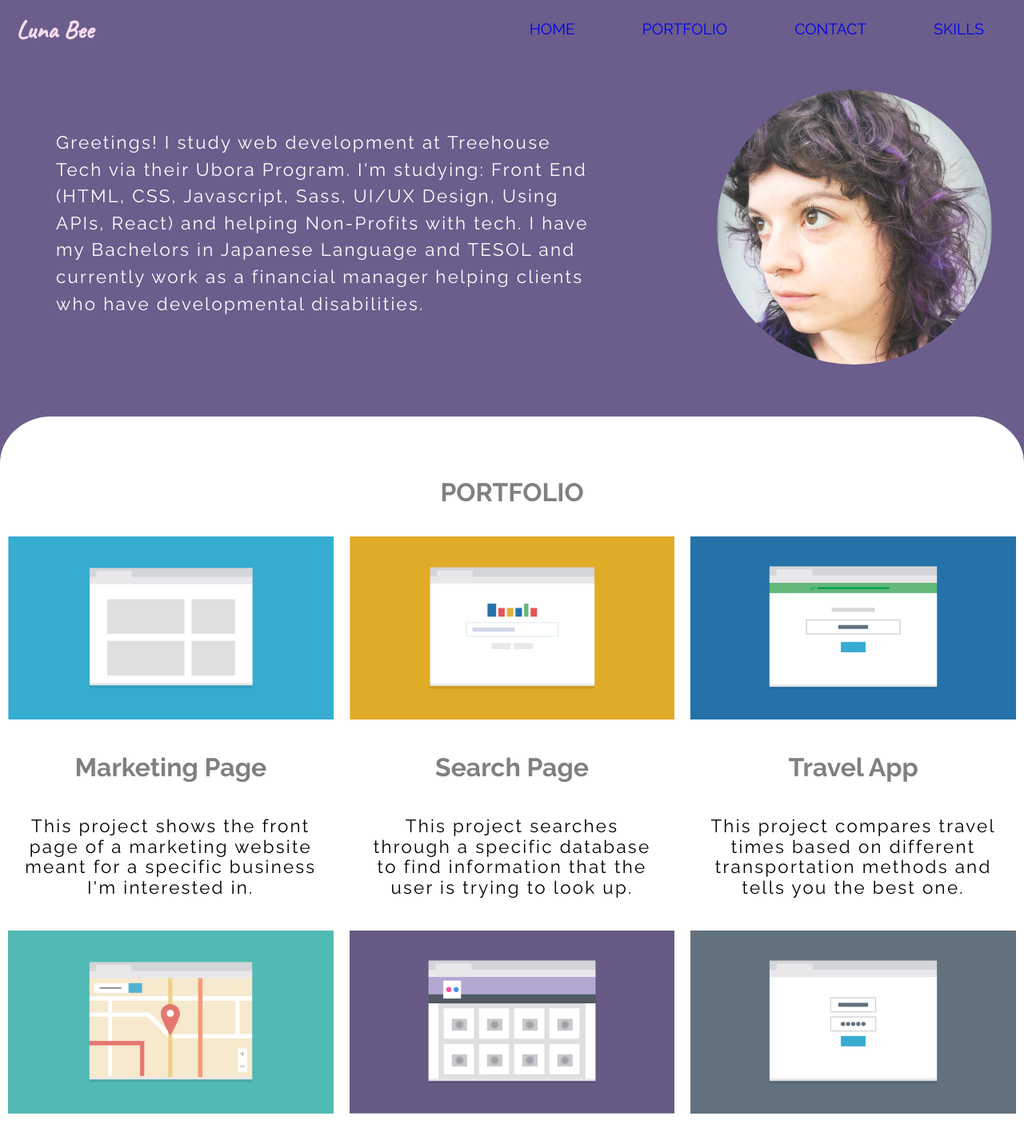
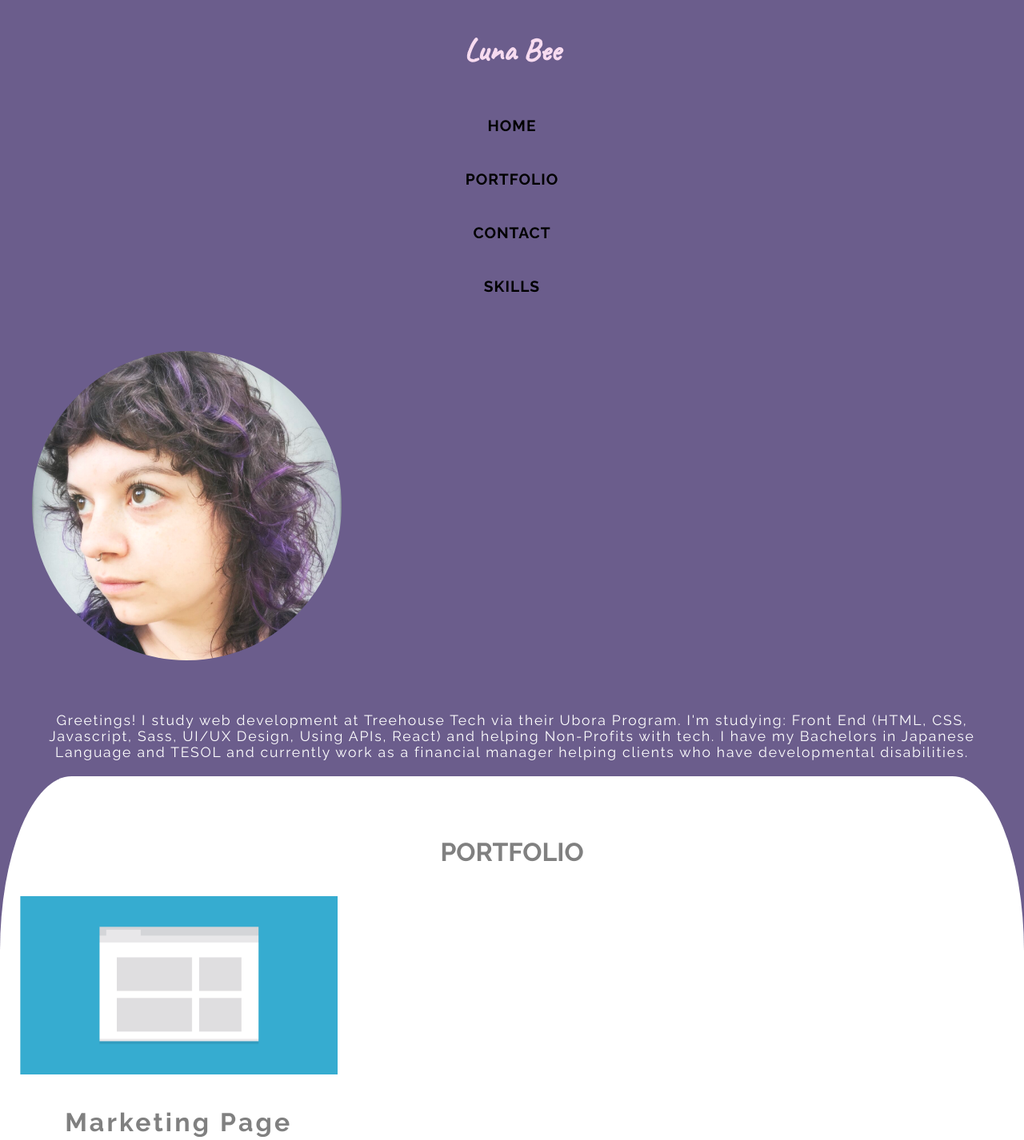
Before and after one commit to constbeecoding/mobile-first-layout, a plain HTML site: page index.html in a window 1280 px wide. Shown: the top 1426 px of the page at 80% size. Drawn offline with nearby package versions, Linux system fonts and the light colour scheme.

Commit message:
Updating CSS File and Map to match SCSS

```diff
--- a/css/styles.css
+++ b/css/styles.css
@@ -1,9 +1,13 @@
 /* ============================================ */
 /*                Base Styles                   */
 /* ============================================ */
-/*Base Element Styles*/
+/*-----BASE ELEMENT STYLES-----*/
 * {
   box-sizing: border-box;
+}
+
+.flex {
+  display: flex;
 }
 
 body {
@@ -16,17 +20,16 @@ body {
 
 p {
   font-size: 1.4em;
-  font-weight: lighter;
   text-align: center;
-  margin: 20px 20px;
   padding: 10px;
   letter-spacing: 0.1em;
 }
 
 li {
-  display: block;
   list-style-type: none;
   font-size: 1.2em;
+  letter-spacing: 1px;
+  font-weight: bold;
   background-color: #fff;
   margin: 5px 10px;
   padding: 20px;
@@ -37,39 +40,39 @@ li {
 h1 {
   text-align: center;
   font-size: 2em;
-  margin: 0;
   color: #fff;
-  background-color: #6b5d8c;
 }
 
 h2 {
+  flex-basis: 100%;
   font-size: 2em;
   text-align: center;
-  color: #fff;
+  text-transform: uppercase;
 }
 
 h3 {
   font-size: 2em;
   text-align: center;
+  letter-spacing: 0.1em;
   color: grey;
 }
 
 ul {
   margin: 0;
-  width: 100%;
   padding-left: 0;
 }
 
 footer {
+  justify-content: space-between;
+  align-items: center;
   border-top: solid #fff 2px;
-  bottom: 0;
   padding: 20px;
-  width: 100%;
   height: 100px;
 }
 
-/*Link Styles*/
+/*-----LINK STYLES-----*/
 a {
+  color: #000;
   text-decoration: none;
   padding: 10px;
   text-transform: uppercase;
@@ -83,37 +86,45 @@ a:hover {
 }
 
 a:visited {
-  color: #000;
+  color: #e0d144;
 }
 
 .top a {
+  font-weight: 600;
   font-size: 1rem;
 }
 
 /* ===== Base Layout Styles=====*/
-/*Header and Main Navigation*/
+/*-----HEADER/MAIN NAV------*/
+.main-header {
+  flex-direction: column;
+  margin: 10px;
+}
+
+.main-nav ul {
+  flex-direction: column;
+}
+
+/*-----INTRO------*/
 .intro-img {
-  display: block;
-  margin: 0;
-  width: 100%;
   padding: 70px;
   border-radius: 50%;
 }
 
 .intro {
-  margin: 0 20px 20px 20px;
+  flex-direction: column;
+  margin: 10px;
 }
 
-.name {
+/*-----STYLED NAME-----*/
+.name, .footer-name {
+  font-family: "Caveat", cursive;
+  color: #f7dbf0;
+  font-size: 40px;
   margin: 20px;
 }
 
-.name, .footer-name {
-  font-family: "Caveat", cursive;
-  color: #f7dbf0;
-  font-size: 2em;
-}
-
+/*-----PORTFOLIO-----*/
 .headergrey {
   color: grey;
   text-transform: uppercase;
@@ -123,48 +134,43 @@ a:visited {
   color: #000;
 }
 
-.portfolio-img {
+.portfolio {
+  flex-direction: column;
+  background-color: #fff;
+  padding: 50px 15px;
+}
+.portfolio img {
+  display: block;
   max-width: 100%;
-  display: block;
-  margin: auto;
   padding: 10px;
 }
-
-.portfolio-img:hover {
+.portfolio img:hover {
   opacity: 0.5;
+  transition: ease-in 0.5s;
 }
 
-.portfolio {
-  width: 100%;
-  background-color: #fff;
-  padding: 50px 0;
+/*-----SKILLS/CONTACT------*/
+.skills,
+.contact {
+  flex-direction: column;
+  padding: 10px;
+}
+.skills ul,
+.contact ul {
+  flex-direction: column;
+}
+.skills li,
+.contact li {
+  background: none;
 }
 
-.nav li {
-  display: block;
-  margin-top: 5px;
-  padding: 10px;
-  text-align: center;
+/*-----FOOTER------*/
+.footer-nav a {
+  color: #fff;
 }
 
-.skills li {
-  background-color: #6b5d8c;
-}
-
-.footer-name {
-  background-color: #6b5d8c;
-  margin: auto;
-  float: left;
-}
-
-.top {
-  background-color: #6b5d8c;
-  margin: auto;
-  float: right;
-}
-
-/*Footer Navigation*/
-.bottom {
+/*-----HIDES FOOTER NAV ON MOBILE-----*/
+.footer-nav {
   display: none;
 }
 
@@ -513,7 +519,6 @@ template {
 /* ============================================ */
 /*               Media Queries                  */
 /* ============================================ */
-/* Note: Hide Footer Nav on Mobile - only display "back to top" */
 @media (min-width: 768px) {
   ul {
     margin: auto;
@@ -521,75 +526,56 @@ template {
   }
 
   li {
-    display: inline-block;
     background: none;
   }
 
+  .name {
+    padding: 20px;
+  }
+
+  .main-header {
+    flex-direction: column;
+  }
+
+  .main-nav ul {
+    flex-direction: row;
+    justify-content: center;
+  }
+
   .intro-img {
-    margin: 0 20px 20px 0;
-    float: right;
-    max-width: 30%;
+    margin: 20px;
+    max-width: 33.33%;
     padding: 20px;
     border-radius: 50%;
   }
 
-  .name {
-    margin-top: 20px;
-    clear: both;
-    padding: 20px;
-  }
-
-  .main-nav {
-    width: 100%;
-  }
-
   .intro {
-    display: block;
-    float: left;
-    font-size: 1.4em;
-    font-weight: lighter;
-    letter-spacing: 0.1em;
-    line-height: 1.5em;
-    margin: 20px 0 0 20px;
-    width: 60%;
-    text-align: left;
+    flex-direction: row-reverse;
+    align-items: center;
   }
 
   .portfolio {
-    display: block;
-    background-color: #fff;
-    clear: both;
-  }
-
-  .portfolio-img {
-    display: block;
-    margin: auto;
+    flex-direction: row;
+    flex-wrap: wrap;
   }
 
   .col {
-    float: left;
-    width: calc(50% - 5px);
-    margin-bottom: 0;
+    width: 50%;
+  }
+
+  .skills ul {
+    flex-direction: row;
   }
 
   .contact {
+    margin: 20px 0;
+    padding: 20px;
     text-align: center;
   }
 
-  .footer-name {
-    display: block;
-    margin: 10px 0;
-    float: left;
+  .footer-nav {
+    display: flex;
   }
-
-  .footer-nav {
-    display: block;
-  }
-
-  .footer-nav ul {
-    float: right;
-  }
-
   .footer-nav li {
     padding: 15px;
     margin: 5px;
@@ -600,102 +586,24 @@ template {
   }
 }
 @media (min-width: 1024px) {
-  ul {
-    margin: auto;
-    text-align: right;
-    padding: 0 10px 20px 0;
-  }
-
-  li {
-    display: inline-block;
-    background: none;
-  }
-
-  .intro-img {
-    float: right;
-    margin: 0 20px 45px 0;
-    border-radius: 50%;
-  }
-
-  .name {
-    display: block;
-    margin: auto;
-    float: left;
-  }
-
-  .main-nav ul {
-    width: 100%;
-    margin: auto;
-    display: block;
+  .main-header {
+    flex-direction: row;
+    align-items: center;
+    justify-content: space-between;
   }
 
   .intro {
-    display: block;
-    text-align: left;
-    font-size: 1.4em;
-    font-weight: lighter;
-    letter-spacing: 0.1em;
-    line-height: 1.5em;
-    margin: 20px 20px;
-    padding: 50px;
-    width: 60%;
+    font-size: 1.1em;
   }
 
   .portfolio {
-    display: block;
-    background-color: #fff;
-    clear: both;
-    border-radius: 5%;
-  }
-
-  .portfolio-img {
-    max-width: 100%;
-    display: block;
-    margin: auto;
+    border-radius: 7%;
   }
 
   .col {
-    width: calc(33.333%);
-  }
-
-  .skills ul {
-    text-align: center;
-  }
-
-  .contact {
-    text-align: center;
-  }
-
-  .footer-name {
-    display: block;
-    margin: 15px 0;
-    float: left;
-  }
-
-  .footer-nav {
-    display: block;
-  }
-
-  .footer-nav ul {
-    float: right;
-  }
-
-  .footer-nav li {
-    padding: 15px;
-    margin: 5px;
-  }
-
-  .top {
-    display: none;
+    width: 33.33%;
   }
 }
-/*Float Clearfix-------------------------------*/
-.clearfix:after {
-  content: "";
-  display: table;
-  clear: both;
-}
-
 /* ============================================ */
 /*             Components Imports               */
 /* ============================================ */
```
Also changed, not shown: 1 other file.
